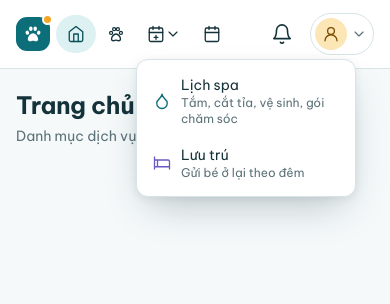
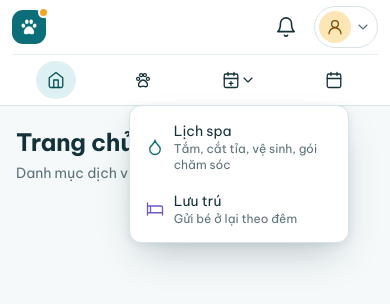
Before and after one commit to dl1803/pet-spa-management, a Next.js app in the folder frontend/customer-web/: page / in a window 390 px wide. Both pictures are taken after a click on the button "Đặt lịch". Shown: the top 304 px of the page. Built offline with nearby package versions, Linux system fonts and the light colour scheme.

Commit message:
fix(customer-web): sửa lỗi tràn ngang header trên màn hình nhỏ

```diff
--- a/frontend/customer-web/components/layout/dropdown.tsx
+++ b/frontend/customer-web/components/layout/dropdown.tsx
@@ -5,11 +5,18 @@ import { useEffect, useId, useRef, useState, type ReactNode } from "react";
 type DropdownProps = {
   label: ReactNode;
   buttonClassName: string;
+  menuClassName?: string;
   align?: "left" | "right";
   children: ReactNode;
 };
 
-export function Dropdown({ label, buttonClassName, align = "left", children }: DropdownProps) {
+export function Dropdown({
+  label,
+  buttonClassName,
+  menuClassName,
+  align = "left",
+  children,
+}: DropdownProps) {
   const [open, setOpen] = useState(false);
   const rootRef = useRef<HTMLDivElement>(null);
   const buttonRef = useRef<HTMLButtonElement>(null);
@@ -59,9 +66,9 @@ export function Dropdown({ label, buttonClassName, align = "left", children }: D
             setOpen(false);
           }
         }}
-        className={`absolute top-[calc(100%+6px)] z-[70] min-w-[220px] rounded-xl border border-line bg-white p-1.5 shadow-pop ${
+        className={`absolute top-[calc(100%+6px)] z-[70] min-w-[220px] max-w-[calc(100vw-24px)] rounded-xl border border-line bg-white p-1.5 shadow-pop ${
           align === "right" ? "right-0" : "left-0"
-        }`}
+        } ${menuClassName ?? ""}`}
       >
         {children}
       </div>
--- a/frontend/customer-web/components/layout/header-nav.tsx
+++ b/frontend/customer-web/components/layout/header-nav.tsx
@@ -25,7 +25,7 @@ export function HeaderNav({ pathname }: { pathname: string | null }) {
 
   return (
     <>
-      <nav aria-label="Menu chính" className="flex items-center gap-1 max-[860px]:gap-0">
+      <nav aria-label="Menu chính" className="order-3 flex w-full items-center justify-around border-t border-line/60 pt-1.5 max-[860px]:gap-0 sm:order-2 sm:w-auto sm:justify-start sm:border-0 sm:pt-0 sm:gap-1">
         <Link
           href={ROUTES.home}
           aria-current={pathname === ROUTES.home ? "page" : undefined}
@@ -44,6 +44,7 @@ export function HeaderNav({ pathname }: { pathname: string | null }) {
         </Link>
         <Dropdown
           buttonClassName={`${navItemClass} cursor-pointer ${bookingActive ? navItemActiveClass : ""}`}
+          menuClassName="max-[640px]:left-1/2 max-[640px]:-translate-x-1/2 sm:left-0 sm:translate-x-0"
           label={
             <>
               <Icon name="calendar-plus" />
@@ -77,7 +78,7 @@ export function HeaderNav({ pathname }: { pathname: string | null }) {
         </Link>
       </nav>
 
-      <div className="ml-auto flex items-center gap-2">
+      <div className="order-2 ml-auto flex items-center gap-2 sm:order-3">
         <Link
           href={ROUTES.notifications}
           aria-label="Thông báo"
--- a/frontend/customer-web/components/layout/site-header.tsx
+++ b/frontend/customer-web/components/layout/site-header.tsx
@@ -15,10 +15,10 @@ export function BrandMark() {
 export function SiteHeader() {
   return (
     <header className="sticky top-0 z-40 border-b border-line bg-white">
-      <div className="mx-auto flex h-[68px] max-w-[1200px] items-center gap-7 px-8 max-[980px]:gap-3 max-[980px]:px-4 max-[860px]:gap-1.5">
+      <div className="mx-auto flex min-h-[60px] max-w-[1200px] flex-wrap items-center justify-between gap-y-1.5 px-3 py-1.5 sm:h-[68px] sm:flex-nowrap sm:justify-start sm:gap-7 sm:px-4 sm:py-0 md:px-8 max-[980px]:gap-3 max-[860px]:gap-1.5">
         <Link
           href={ROUTES.home}
-          className="flex items-center gap-2.5 whitespace-nowrap text-base font-bold text-ink hover:text-ink max-[860px]:gap-0"
+          className="order-1 flex items-center gap-2.5 whitespace-nowrap text-base font-bold text-ink hover:text-ink max-[860px]:gap-0"
         >
           <BrandMark />
           <span className="max-[860px]:sr-only">Spa thú cưng</span>
```
